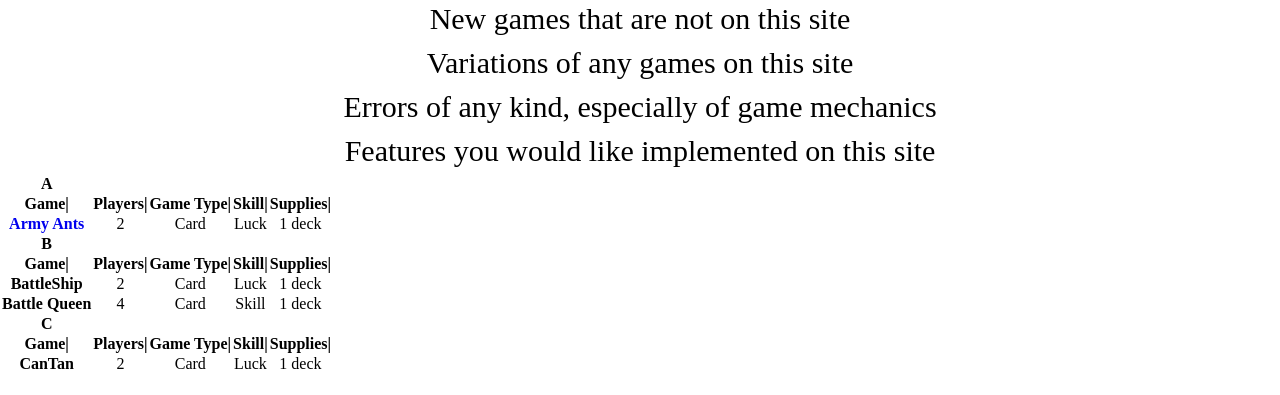
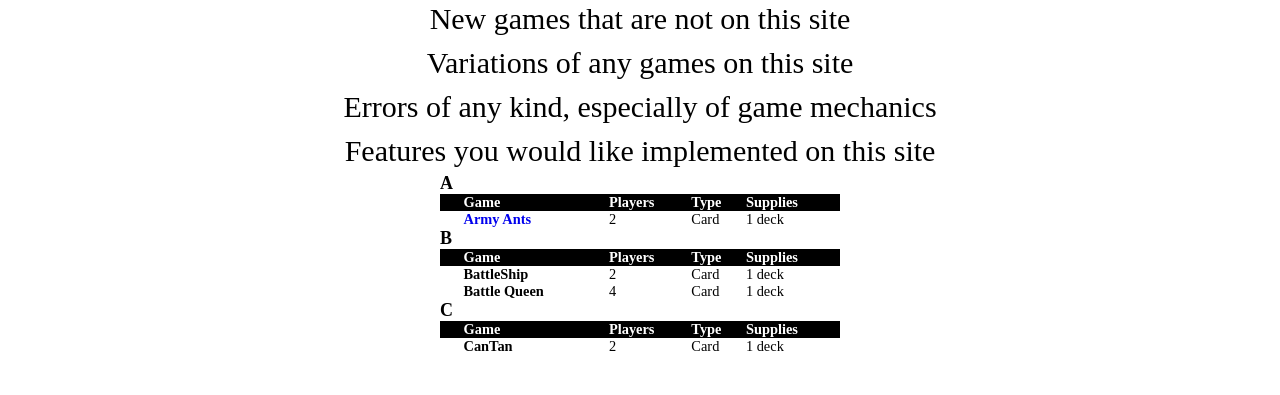
Before and after one commit to Shaynon17/nodejstest, a website: page gameWebsite/aztutorials.html in a window 1280 px wide. Shown: the part 575-970 px from the top of the page. Drawn offline with Linux system fonts and the light colour scheme.

Commit message:
working on data table

```diff
--- a/gameWebsite/aztutorials.html
+++ b/gameWebsite/aztutorials.html
@@ -47,70 +47,70 @@ or CAP file:///home/shaynon17/coding/nodejstest/websitepractice.html into browse
         </ul>
         </p>
 <!--A-Z TABLE-->
-        <table>
+        <table class="content-table">
 <!--A-->
             <tr>
-            <th scope="row">A</th>
+            <th class="table-letter" scope="row">A</th>
            </tr>
-            <tr>
-                <th scope="col">Game|</th>
-                <th scope="col">Players|</th>
-                <th scope="col">Game Type|</th>
-                <th scope="col">Skill|</th>
-                <th scope="col">Supplies|</th>
+            <tr class="table-head">
+                <th></th>
+                <th scope="col">Game</th>
+                <th scope="col">Players</th>
+                <th scope="col">Type</th>
+                <th scope="col">Supplies</th>
             </tr>
             <tr>
+            <th></th>
                <th scope="row"><a href="tutorialTemplate.html">Army Ants</a></th>
                 <td>2</td>
                 <td>Card</td>
-                <td>Luck</td>
                 <td>1 deck</td>
 
             </tr>
 <!--B-->
 
 <tr>
-    <th scope="row">B</th>
+    <th class="table-letter" scope="row">B</th>
+</tr>
+<tr class="table-head">
+    <td></td>
+    <th scope="col">Game</th>
+    <th scope="col">Players</th>
+    <th scope="col">Type</th>
+    <th scope="col">Supplies</th>
 </tr>
 <tr>
-    <th scope="col">Game|</th>
-    <th scope="col">Players|</th>
-    <th scope="col">Game Type|</th>
-    <th scope="col">Skill|</th>
-    <th scope="col">Supplies|</th>
-</tr>
-<tr>
+    <td></td>
     <th scope="row">BattleShip</th>
     <td>2</td>
     <td>Card</td>
-    <td>Luck</td>
     <td>1 deck</td>
 
 </tr>
 <tr>
-    <th scope="row">Battle Queen</th>
+<td></td>
+<th  scope="row">Battle Queen</th>
     <td>4</td>
     <td>Card</td>
-    <td>Skill</td>
     <td>1 deck</td>
 
 </tr>
 <!--C-->
 <tr>
-    <th scope="row">C</th>
+    <th class="table-letter" scope="row">C</th>
+</tr>
+<tr class="table-head">
+    <td></td>
+    <th scope="col">Game</th>
+    <th scope="col">Players</th>
+    <th scope="col">Type</th>
+    <th scope="col">Supplies</th>
 </tr>
 <tr>
-    <th scope="col">Game|</th>
-    <th scope="col">Players|</th>
-    <th scope="col">Game Type|</th>
-    <th scope="col">Skill|</th>
-    <th scope="col">Supplies|</th>
-</tr>
-<tr>
+    <td></td>
     <th scope="row">CanTan</th>
     <td>2</td>
     <td>Card</td>
-    <td>Luck</td>
     <td>1 deck</td>
 </tr>
 <!--D-->
--- a/gameWebsite/style.css
+++ b/gameWebsite/style.css
@@ -219,3 +219,27 @@ div.home4 h2 {
     height: 450px;
     width: 600px;
 }
+
+/*DATA TABLE BELOW */
+
+.content-table {
+    border-collapse: collapse;
+    margin: 25px o;
+    font-size: 0.9em;
+    min-width: 400px;
+    text-align: left;
+    margin-left: auto;
+    margin-right: auto;
+}
+
+.table-head {
+    background-color: black;
+    color: white;
+    text-align: left;
+}
+
+.table-letter {
+    font-weight: bold;
+    font-size: large;
+}
+/*DATA TABLE ABOVE*/
```
Also changed, not shown: gameWebsite/index.html (+1 -1 lines).
